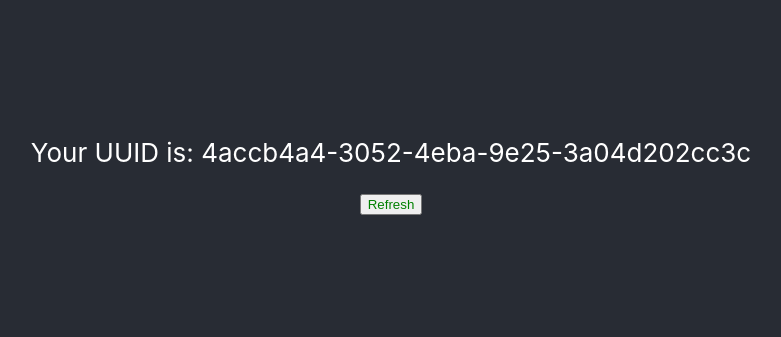
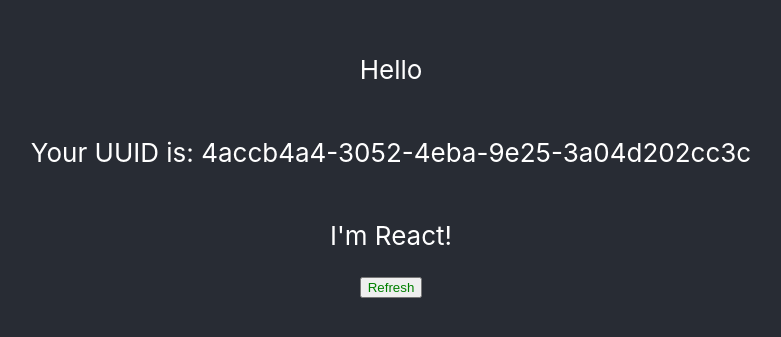
Before and after one commit to patrykomiotek/ocd-workshops, a React (Create React App) app: page / in a window 1280 px wide. Shown: the part 237-574 px from the top of the page, without its empty margins (249-1030 px from the left). Built offline with nearby package versions, Linux system fonts and the light colour scheme.

Commit message:
additional Text component

```diff
--- a/src/components/Generator/Generator.jsx
+++ b/src/components/Generator/Generator.jsx
@@ -17,7 +17,9 @@
 
   return (
     <>
+      <Text>Hello</Text>
       <Text>Your UUID is: {id}</Text>
+      <Text>I'm React!</Text>
       <Button label="Refresh" onClick={handleClick} />
       {/* <Button label="Refresh" onClick={() => handleClick()} /> */}
       {/* <Button label="Refresh" setId={setId} /> */}
```
